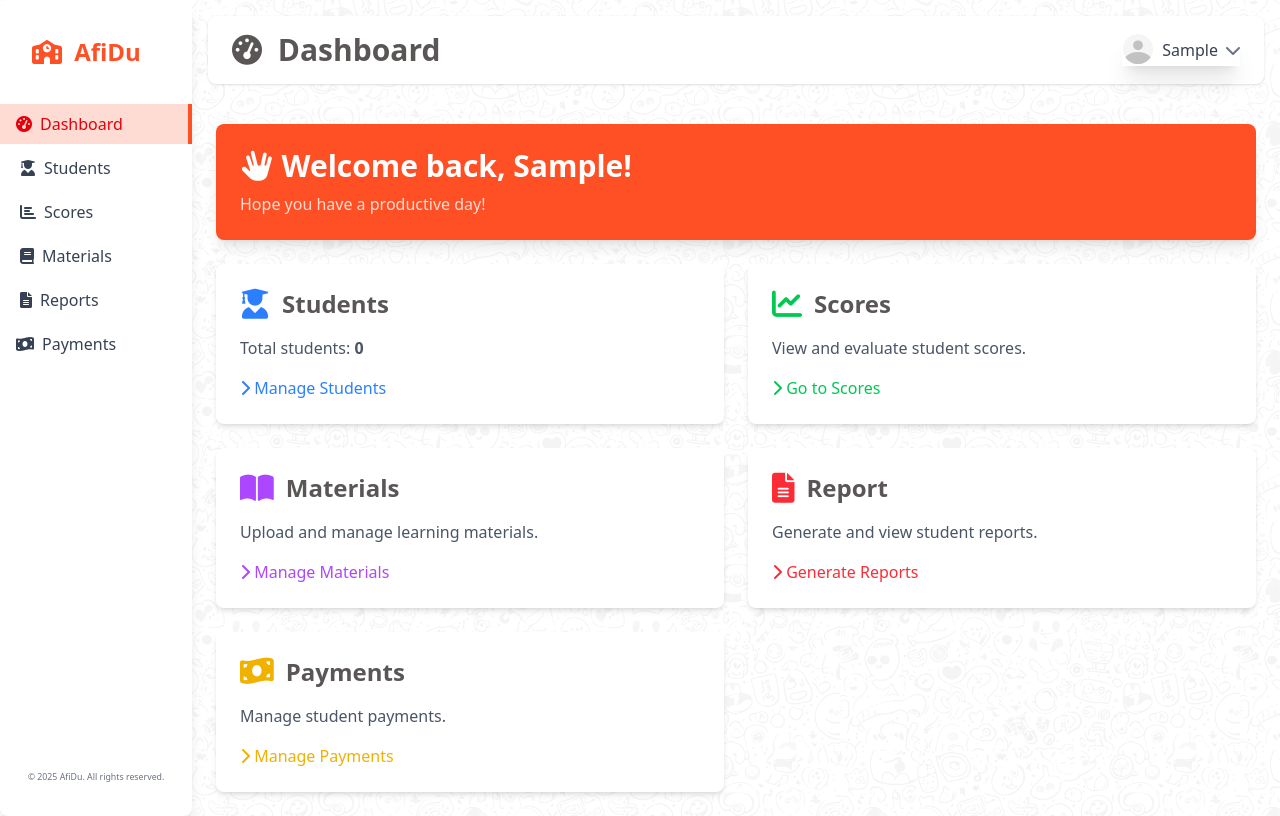
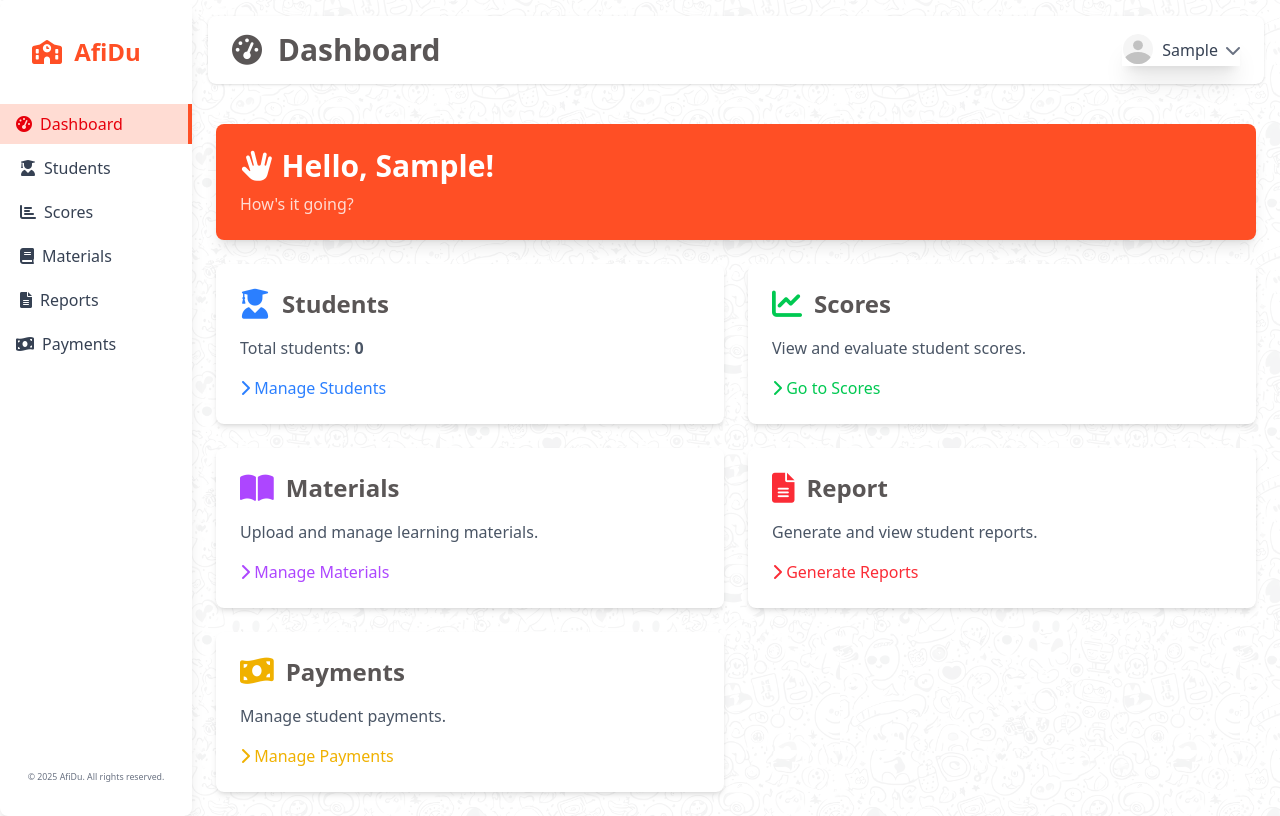
Before and after one commit to rywndr/AfiDu, a Django app: page / in a window 1280 px wide. Run offline with Django 5.2, Linux system fonts and the light colour scheme; the visitor is signed in with stand-in values (Sample User, id 1); data that the repository does not hold is empty; some libraries are stand-ins or nearby versions.

Commit message:
feat: added lists of user greetings and greeting to greet the logged in user

```diff
--- a/src/dashboard/templates/dashboard/dashboard.html
+++ b/src/dashboard/templates/dashboard/dashboard.html
@@ -21,15 +21,15 @@
       {% if user.first_name %}
         <h3 class="text-3xl font-bold mb-2">
           <i class="fas fa-hand-spock"></i>
-          Welcome back, {{ user.first_name }}!
+          {{user_greeting}}, {{ user.first_name }}!
         </h3>
       {% else %}
         <h3 class="text-3xl font-bold mb-2">
           <i class="fas fa-hand-spock"></i>
-          Welcome back, {{ user.email }}!
+          {{user_greeting}}, {{ user.email }}!
         </h3>
       {% endif %}
-      <p class="opacity-80">Hope you have a productive day!</p>
+      <p class="opacity-80">{{ greeting }}</p>
     </div>
 
     <!-- students card -->
--- a/src/dashboard/views.py
+++ b/src/dashboard/views.py
@@ -1,15 +1,38 @@
 from django.contrib.auth.mixins import LoginRequiredMixin
 from django.shortcuts import render
 from django.views import View
+import random
 
 from students.models import Student
 
-
 # Create your views here.
 class DashboardView(LoginRequiredMixin, View):
+    greetings = [
+        "Welcome back!",
+        "Good to see you again!",
+        "How's it going?",
+        "Welcome to your dashboard!",
+        "Ready to be productive?",
+        "Ready to tackle the day?",
+        "Hope you're having a great day!",
+    ]
+
+    user_greetings = [
+            "Welcome back",
+            "Hello",
+            "Hi there",
+            "Greetings",
+            "Good to see you",
+    ]
+
+    greeting = random.choice(greetings)
+    user_greeting = random.choice(user_greetings)
+
     def get(self, request, *args, **kwargs):
         student_count = Student.objects.count()
         context = {
+            "greeting": self.greeting,
+            "user_greeting": self.user_greeting,
             "student_count": student_count,
             "active_tab_title": "Dashboard",
             "active_tab_icon": "fa-tachometer-alt",
```
